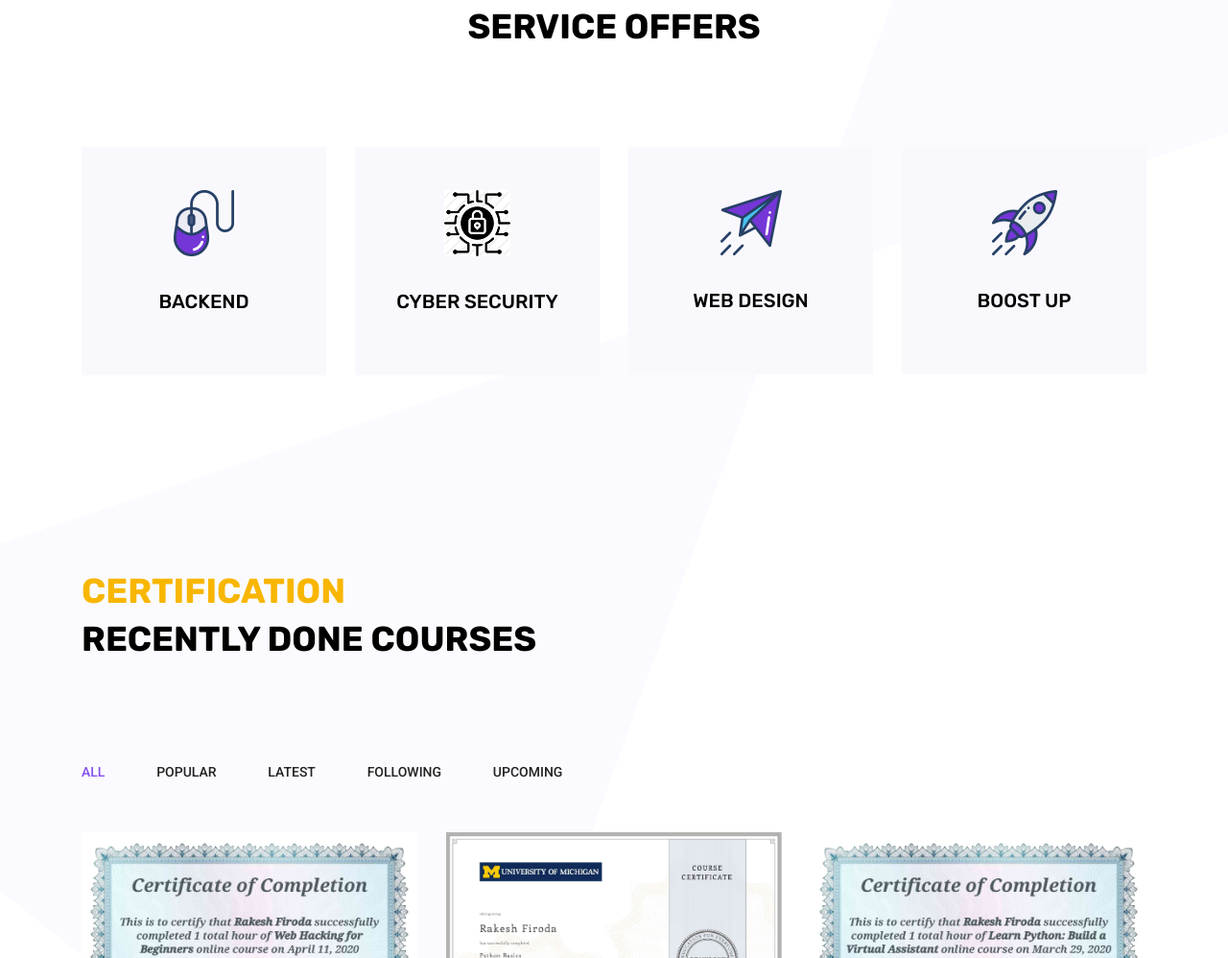
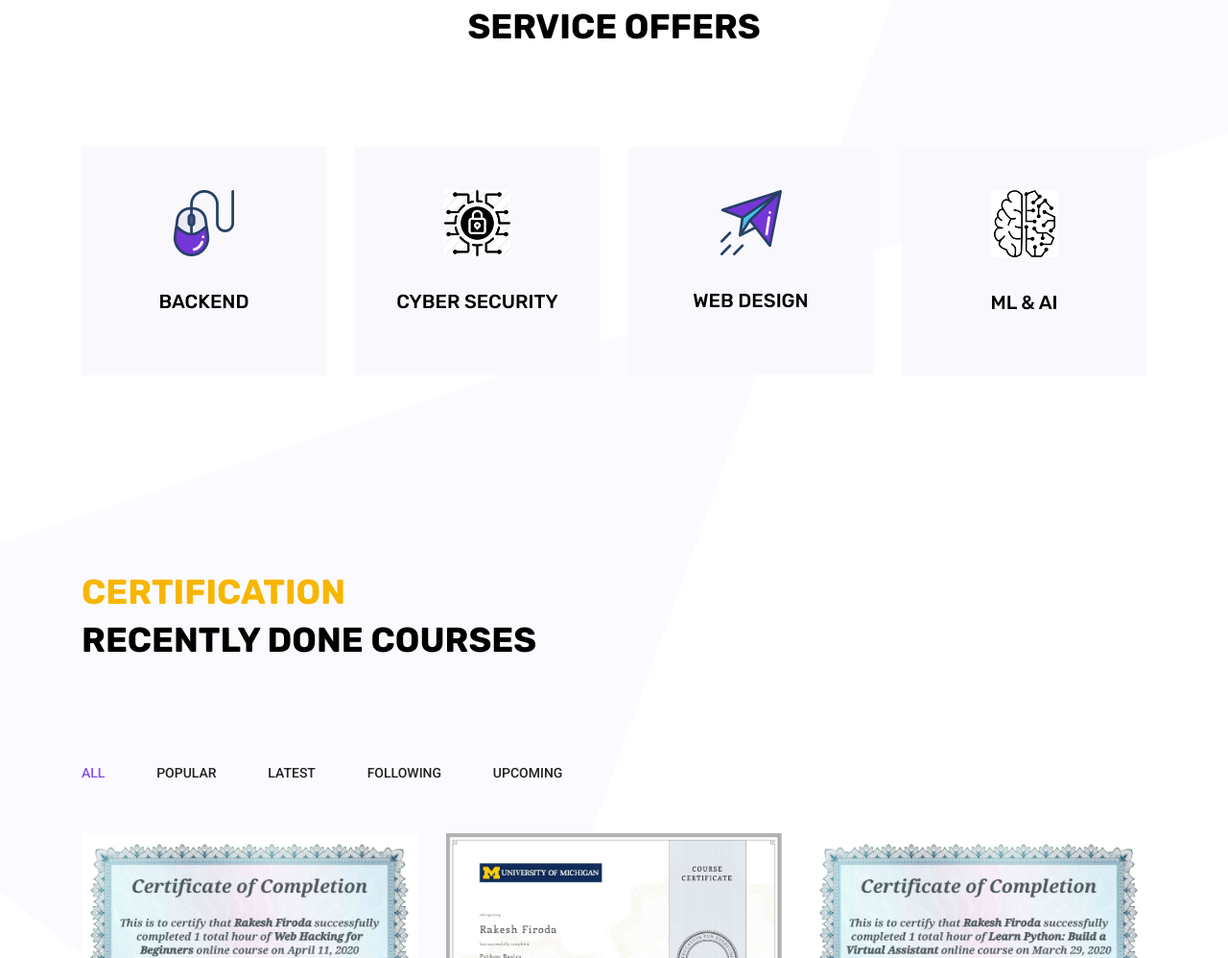
Before and after one commit to rakeshfiroda/raki.github.io, a plain HTML site: page index.html in a window 1280 px wide. Shown: the part 2061-3059 px from the top of the page at 96% size. Drawn offline with nearby package versions, Linux system fonts and the light colour scheme; some packages are replaced by stand-ins of ours; files that its build step writes are made by us from their sources; files whose address does not match are found by name.

Commit message:
Update index.html

```diff
--- a/index.html
+++ b/index.html
@@ -415,8 +415,8 @@ a:active {
 				</div>
 				<div class="col-lg-3 col-md-6">
 					<div class="feature_item">
-						<img src="img/services/s4.png" alt="">
-						<h4>Boost Up</h4>
+						<img src="img/services/ml.png" alt="">
+						<h4>ML & AI</h4>
 						<p></p>
 					</div>
 				</div>
```
